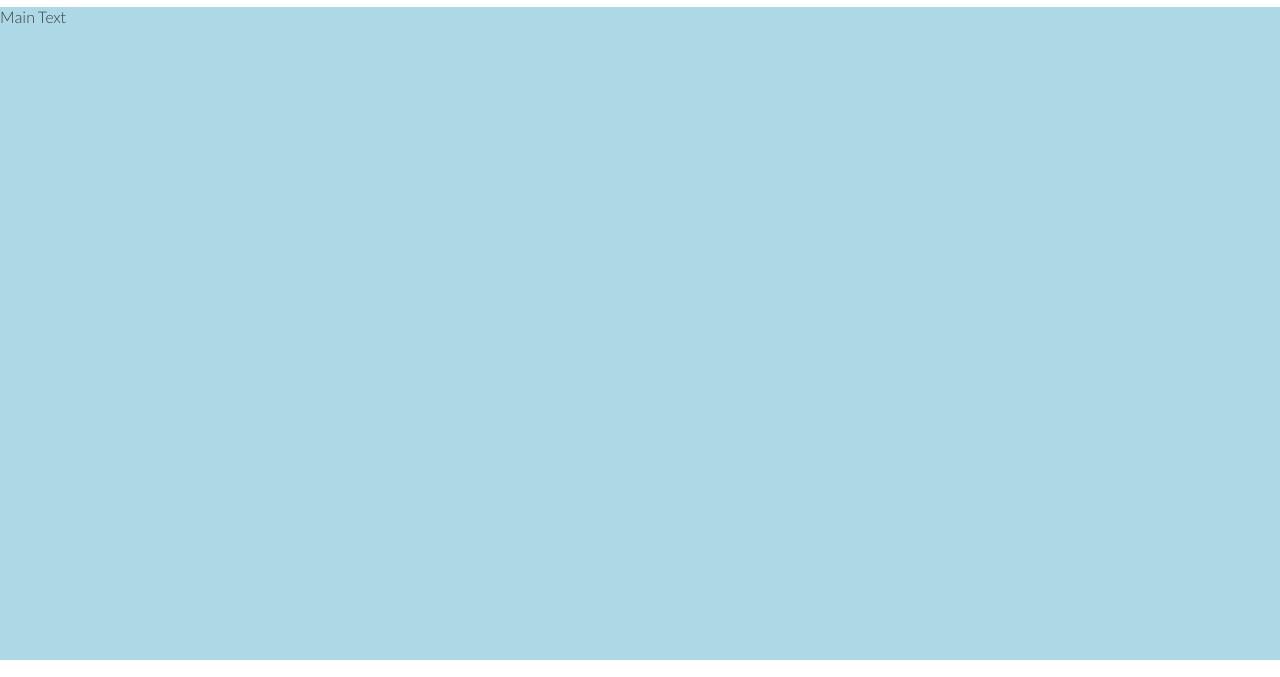
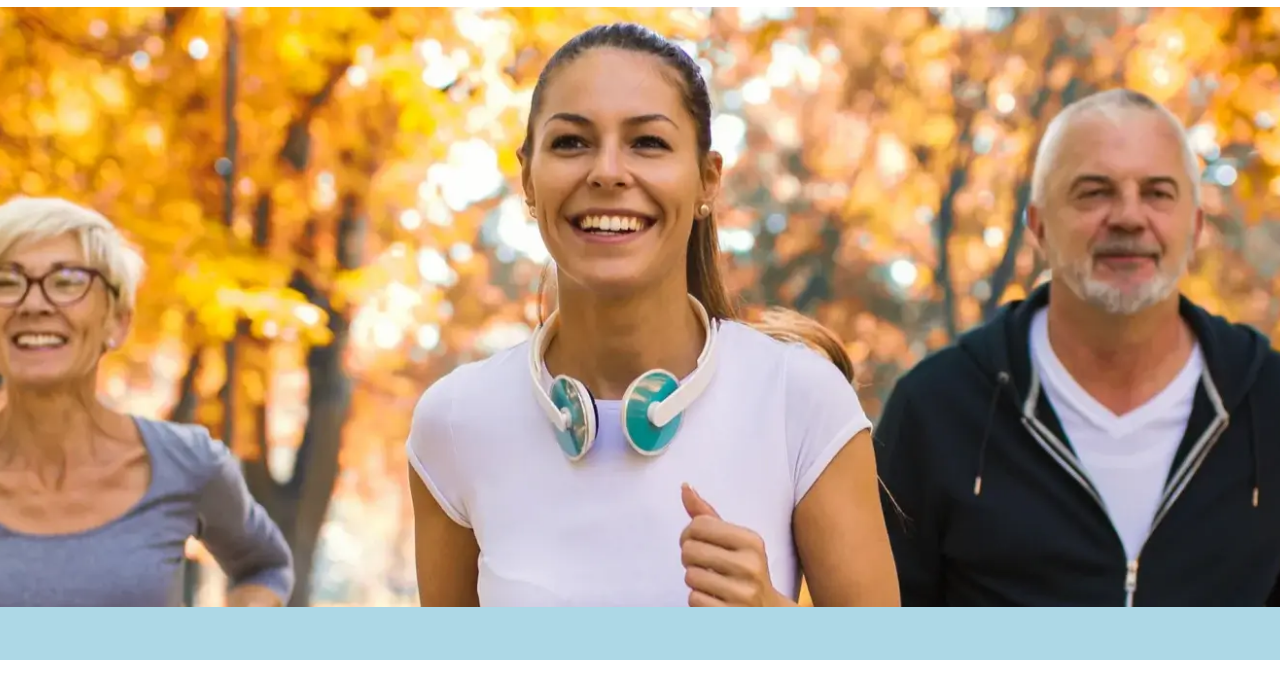
Before and after one commit to yenmangu/ci-love-running, a plain HTML site: page index.html in a window 1280 px wide. Shown: the part 72-749 px from the top of the page. Drawn offline with nearby package versions, Linux system fonts and the light colour scheme.

Commit message:
Add hero image and style

```diff
--- a/assets/css/style.css
+++ b/assets/css/style.css
@@ -104,7 +104,7 @@ main {
 #hero {
 	height: 600px;
 	width: 100%;
-	background-color: lightgreen;
+	background: url('../images/hero-image.webp') no-repeat center center/cover;
 }
 
 /* Footer */
@@ -120,7 +120,7 @@ main {
 #social-networks i {
 	font-size: 160%;
 	padding: 5%;
-	color:#3a3a3a
+	color: #3a3a3a;
 }
 
 /* Media Query: tablets and larger devices (768px and up) */
@@ -143,7 +143,7 @@ main {
 		padding-left: 1rem;
 	}
 
-.nav-toggle-label {
+	.nav-toggle-label {
 		display: none;
 	}
 
--- a/index.html
+++ b/index.html
@@ -77,7 +77,9 @@
 			</nav>
 		</header>
 		<!-- Main -->
-		<main>Main Text</main>
+		<main>
+			<section id="hero"></section>
+		</main>
 		<!-- Footer -->
 		<footer>
 			<ul id="social-networks">
```
